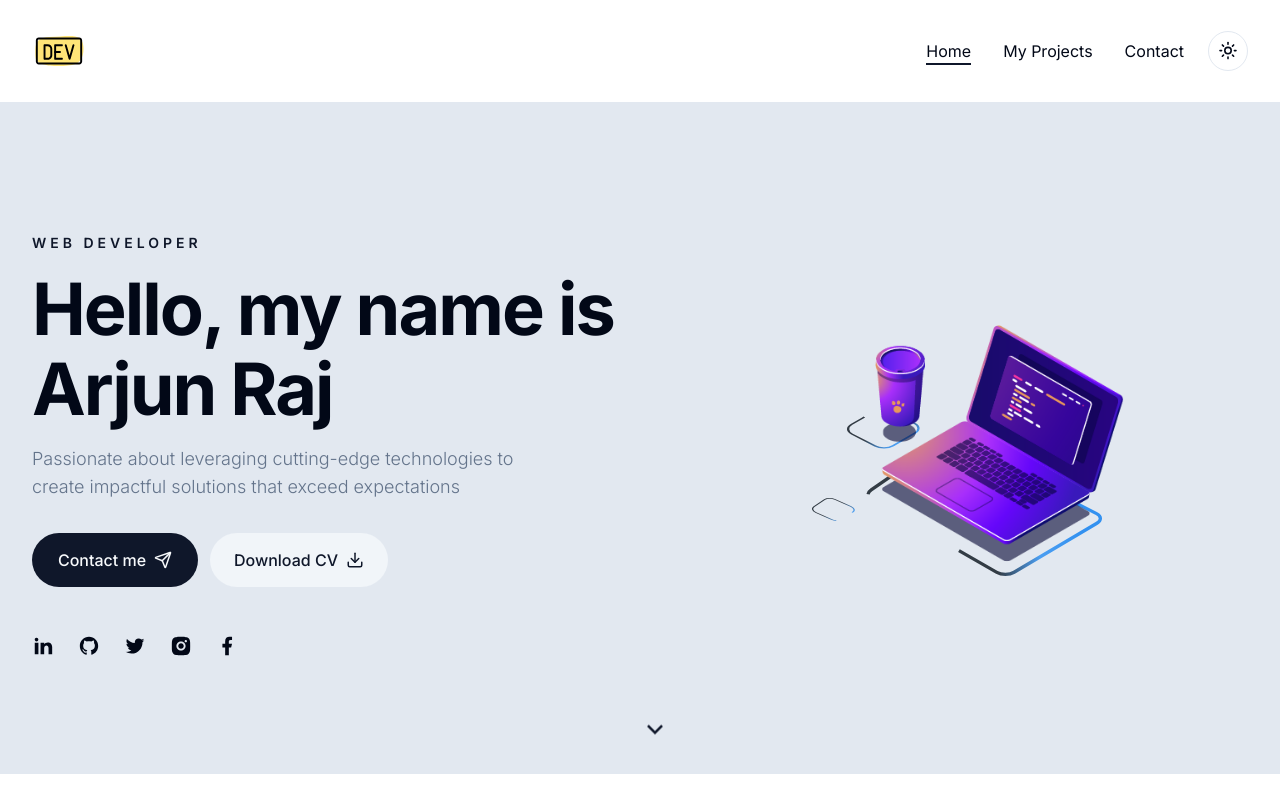
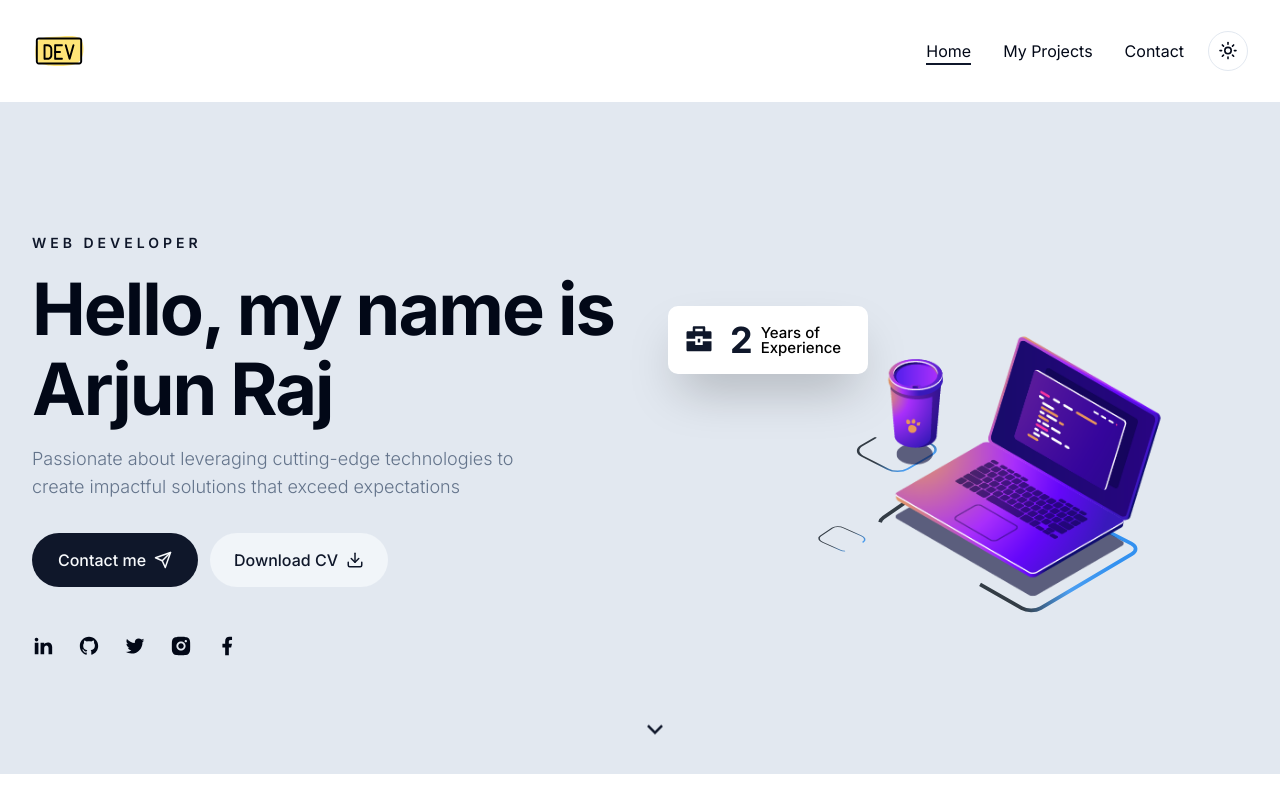
Before and after one commit to arjunraj046/portfolio-website-arjun, a Next.js app: page / in a window 1280 px wide. Shown: the top 812 px of the page. Built offline with nearby package versions, Linux system fonts and the light colour scheme.

Commit message:
2ED PUSH

```diff
--- a/package.json
+++ b/package.json
@@ -18,7 +18,7 @@
     "class-variance-authority": "^0.7.0",
     "clsx": "^2.1.1",
     "framer-motion": "^11.3.21",
-    "lucide-react": "^0.424.0",
+    "lucide-react": "^0.263.1",
     "next": "14.2.5",
     "next-themes": "^0.3.0",
     "react": "^18",
--- a/src/app/globals.css
+++ b/src/app/globals.css
@@ -77,3 +77,7 @@
 .subtitle {
   @apply text-muted-foreground text-lg mb-8 font-light;
 }
+
+.badge{
+  @apply z-10 w-[200px] h-[68px] bg-white dark:backdrop-blur-[44px] shadow-2xl p-4 rounded-[10px] flex items-center gap-x-4 ;
+}
--- a/src/components/Hero.jsx
+++ b/src/components/Hero.jsx
@@ -6,12 +6,13 @@ import { Download, Send } from "lucide-react"
 
 import {
     RiBriefcase4Fill,
-    RiTeamFill,
-    RiTodoFill,
+    // RiTeamFill,
+    // RiTodoFill,
     RiArrowDownSLine
 } from 'react-icons/ri'
 import Socials from "./hero/Socials"
 import HeroImg from "./hero/HeroImg"
+import  Badge  from "./hero/Badge";
 
 
 
@@ -53,6 +54,7 @@ const Hero = () => {
 
                     {/* image */}
                     <div className="hidden xl:flex relative">
+                        <Badge containerStyles='absolute top-[20%] -left-[5rem]' icon={<RiBriefcase4Fill/>} endCountNum={2} badgeText={'Years of Experience'} />
                         <div className="w-[500px] h-[462px] relative bg-bottom">
                             <HeroImg />
                         </div>
--- a/src/components/header/MobileNav.jsx
+++ b/src/components/header/MobileNav.jsx
@@ -1,10 +1,29 @@
-import React from 'react'
+
+import { Sheet, SheetTrigger, SheetContent } from "@/components/ui/sheet"
+import { AlignJustify } from "lucide-react"
+
+import Nav from "./Nav"
+import Logo from "./Logo"
+import Socials from "../hero/Socials"
+
+
 
 const MobileNav = () => {
   return (
-    <div>
-      mobo
-    </div>
+    <Sheet>
+      <SheetTrigger asChild>
+        <AlignJustify className="cursor-pointer" />
+      </SheetTrigger>
+      <SheetContent>
+        <div className="flex flex-col items-center justify-between h-full py-8">
+          <div className="flex flex-col items-center gap-y-32">
+            <Logo />
+            <Nav containerStyles='flex flex-col items-center gap-y-6' />
+          </div>
+          <Socials containerStyles='flex gap-x-4 ' iconsStyles='text-2xl' />
+        </div>
+      </SheetContent>
+    </Sheet>
   )
 }
 
--- a/src/components/hero/Badge.jsx
+++ b/src/components/hero/Badge.jsx
@@ -1,8 +1,20 @@
-import React from 'react'
+'use client'
 
-const Badge = () => {
+import CountUp from 'react-countup'
+
+const Badge = ({ containerStyles, icon, endCountNum, badgeText }) => {
   return (
-    <div>Badge</div>
+    <div className={`badge ${containerStyles}`}>
+      <div className='text-3xl text-primary'>{icon}</div>
+      <div className='flex items-center gap-x-2'>
+        <div className='text-4xl leading-none font-bold text-primary'>
+          <CountUp end={endCountNum} delay={1} duration={4}/>
+        </div>
+        <div className='max-w-[70px] leading-none text-[15px] font-medium text-black'>
+          {badgeText}
+        </div>
+      </div>
+    </div>
   )
 }
 
--- a/src/components/hero/HeroImg.jsx
+++ b/src/components/hero/HeroImg.jsx
@@ -20,7 +20,7 @@ const HeroImg = () => {
         loop
         animationData={animationData}
         play
-        style={{ width: 500, height: 500 }}
+        style={{ width: 550, height: 550 }}
       />
     </div>
   )
```
Also changed, not shown: 1 other file (tests, documents, lock files or other folders).
